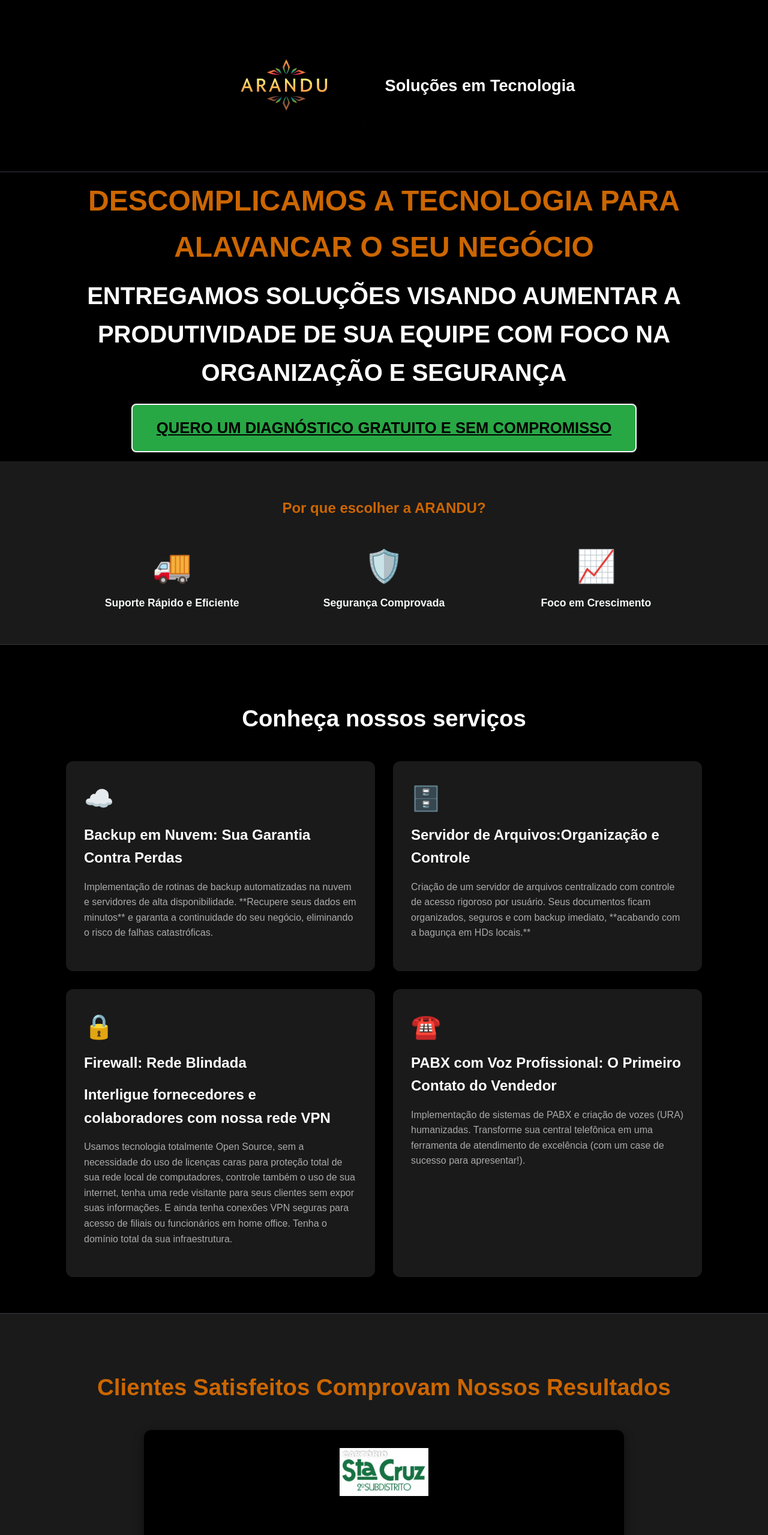
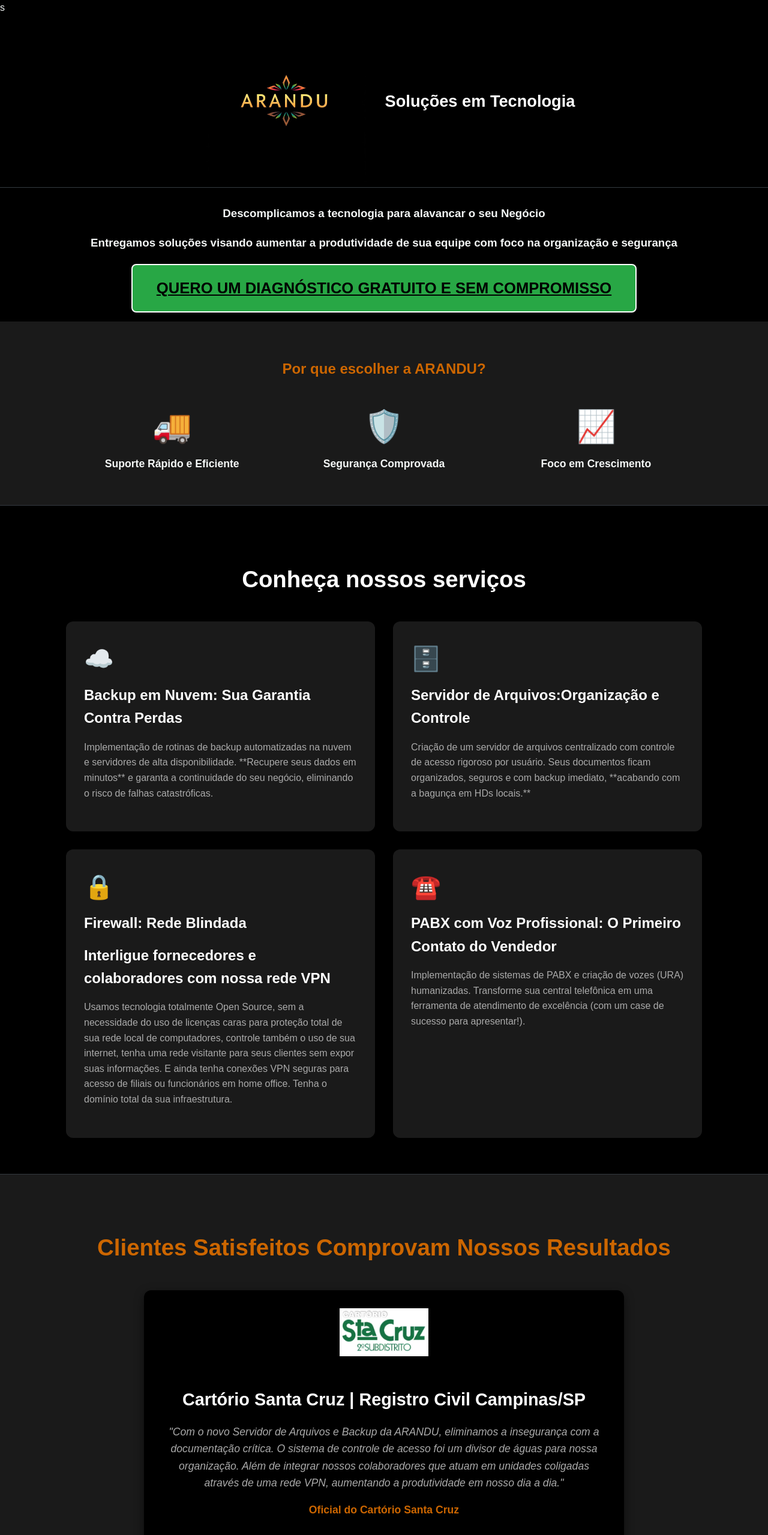
Before and after one commit to arandu-code/website, a plain HTML site: page index.html in a window 1280 px wide. Shown: the top 2559 px of the page at 60% size. Drawn offline with Linux system fonts and the light colour scheme.

Commit message:
Update index.html

```diff
--- a/index.html
+++ b/index.html
@@ -1,4 +1,4 @@
-<!DOCTYPE html>
+s<!DOCTYPE html>
 <html lang="pt-BR">
 <head>
     <meta charset="UTF-8">
@@ -21,8 +21,8 @@
 
     <header>
         <div class="container">
-            <h2>Descomplicamos a tecnologia para alavancar o seu Negócio</h2>
-            <h2>Entregamos soluções visando aumentar a produtividade de sua equipe com foco na organização e segurança</h2>
+            <h3>Descomplicamos a tecnologia para alavancar o seu Negócio</h3>
+            <h3>Entregamos soluções visando aumentar a produtividade de sua equipe com foco na organização e segurança</h3>
             <div class="cta-header">
                 <a href="#contato-form">QUERO UM DIAGNÓSTICO GRATUITO E SEM COMPROMISSO</a>
             </div>
@@ -95,7 +95,7 @@
 
                 <h3>Cartório Santa Cruz | Registro Civil Campinas/SP</h3>
                 <p>"Com o novo Servidor de Arquivos e Backup da ARANDU, eliminamos a insegurança com a documentação crítica. O sistema de controle de acesso foi um divisor de águas para nossa organização. Além de integrar nossos colaboradores que atuam em unidades coligadas através de uma rede VPN, aumentando a produtividade em nosso dia a dia."</p>
-                <p style="font-style: normal; color: var(--cor-primaria); font-weight: bold;"> Marismenia Pereira Spinola - 1º Oficial, Cartório Santa Cruz</p>
+                <p style="font-style: normal; color: var(--cor-primaria); font-weight: bold;">Oficial do Cartório Santa Cruz</p>
             </div>
 
             <div style="margin-top: 40px;">
```
